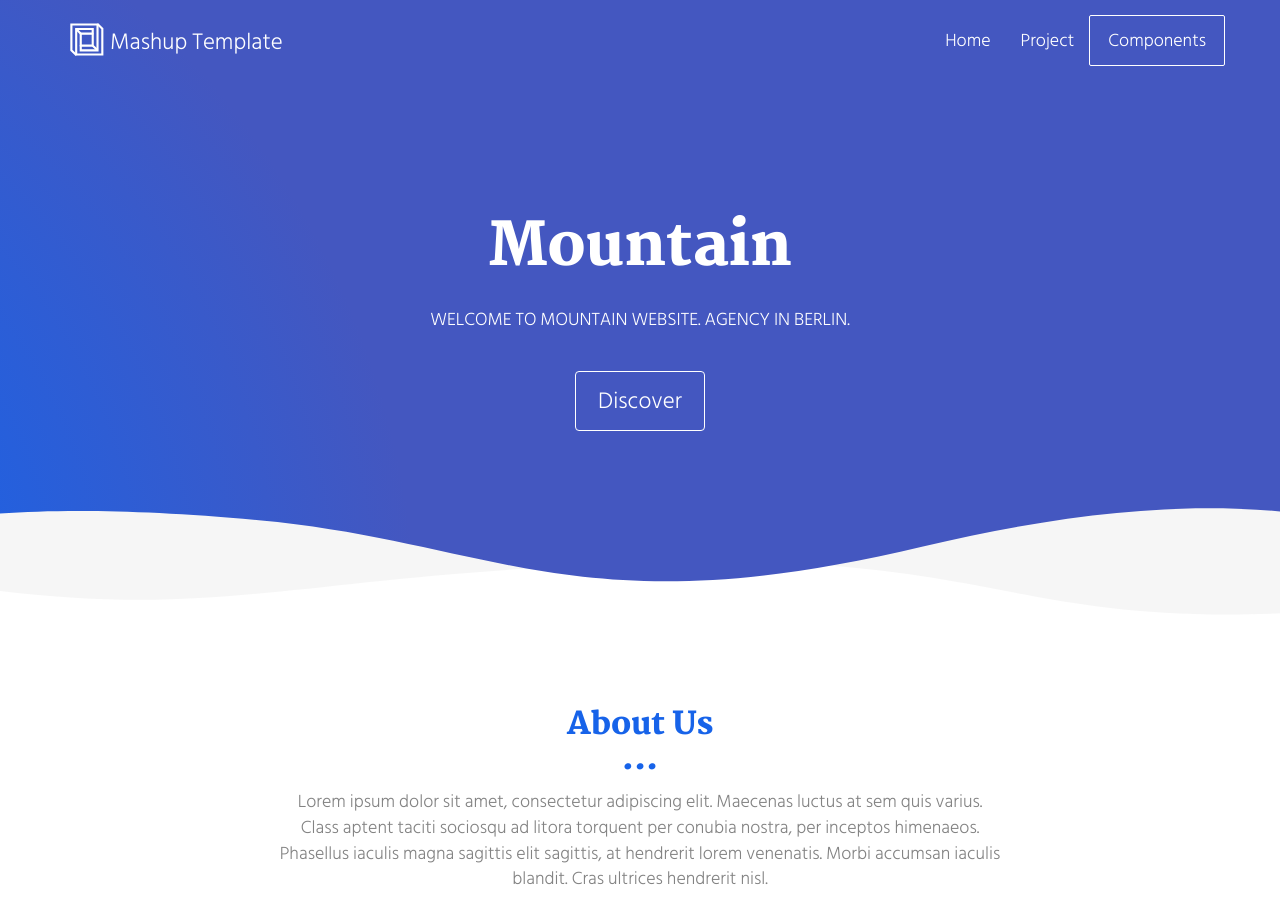
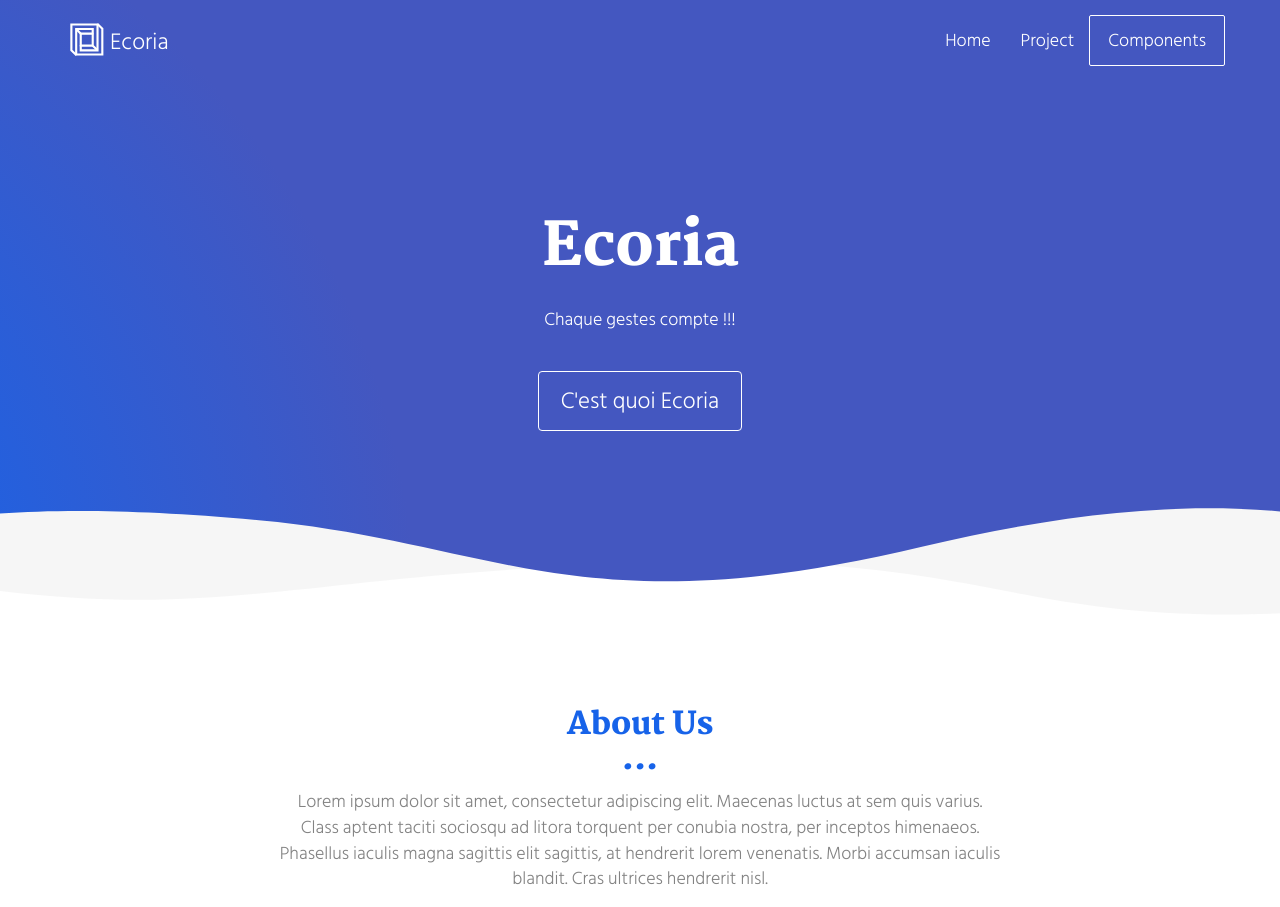
Before and after one commit to EcoriaOn/site, a plain HTML site: page index.html in a window 1280 px wide. Shown: the top 907 px of the page. Drawn offline with Linux system fonts and the light colour scheme.

Commit message:
Update index.html

```diff
--- a/index.html
+++ b/index.html
@@ -1,5 +1,5 @@
 <!DOCTYPE html>
-<html lang="en">
+<html lang="fr">
 
 <head>
   <meta charset="UTF-8">
@@ -19,7 +19,7 @@
   <link href="" rel="stylesheet">
 
 
-  <title>Title page</title>
+  <title>Ecoria | Home</title>
 
 <link href="./main.550dcf66.css" rel="stylesheet"></head>
 
@@ -36,7 +36,7 @@
         </button>
         <a class="navbar-brand" href="./index.html" title="">
           <img src="./assets/images/mashup-icon.svg" class="navbar-logo-img" alt="">
-          Mashup Template
+          Ecoria
         </a>
       </div>
 
@@ -61,10 +61,10 @@
     <div class="container">
       <div class="row">
         <div class="col-xs-12">
-          <h1>Mountain</h1>
-          <p>WELCOME TO MOUNTAIN WEBSITE. AGENCY IN BERLIN.</p>
+          <h1>Ecoria</h1>
+          <p>Chaque gestes compte !!!</p>
           <br>
-          <a href="./project.html" class="btn btn-default btn-lg" title="">Discover</a>
+          <a href="./project.html" class="btn btn-default btn-lg" title="">C'est quoi Ecoria</a>
         </div>
       </div>
     </div>
```
